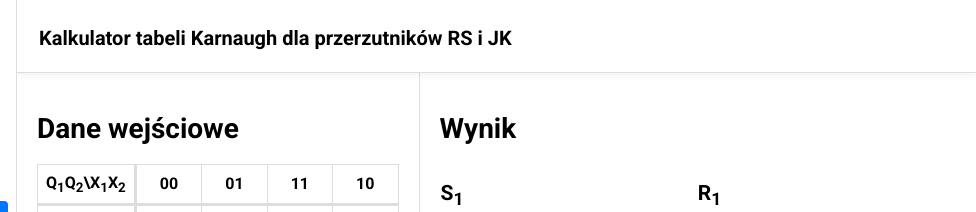
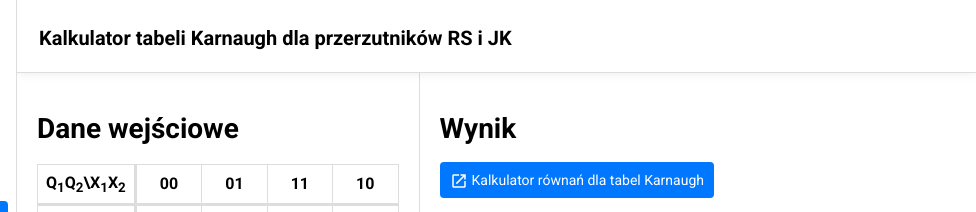
Before and after one commit to wberdowski/LogicSolver, a plain HTML site: page index.html in a window 1280 px wide. Both pictures are taken after a click on the element "Kalkulator Karnaugh dla RS i JK". Shown: the top 212 px of the page, 304-1280 px from the left. Drawn offline with Linux system fonts and the light colour scheme.

Commit message:
Add hyperlink to Karnaugh solver.

```diff
--- a/pages/calc_karnaugh_rs_jk/body.html
+++ b/pages/calc_karnaugh_rs_jk/body.html
@@ -20,6 +20,9 @@
 	</div>
 	<div class="panel">
 		<h1>Wynik</h1>
+		<div class="toolbar">
+			<a href="https://www.charlie-coleman.com/experiments/kmap/" target="_blank" class="button focusable"><img src="res/open_in_new-white-18dp.svg" class="button-icon">Kalkulator równań dla tabel Karnaugh</a>
+		</div>
 		<div class="results-grid">
 			<div class="results-row">
 				<div class="results-container">
--- a/styles/main.css
+++ b/styles/main.css
@@ -18,6 +18,7 @@ body {
 	min-width: 100px;
 	outline: none;
 	cursor: pointer;
+	text-decoration: none;
 }
 
 .button:active {
@@ -32,6 +33,10 @@ body {
 	display: inline-block;
 	vertical-align: middle;
 	margin-right: 4px;
+}
+
+.toolbar {
+	padding: 8px 0;
 }
 
 table {
```
Also changed, not shown: pages/calc_karnaugh_counter/body.html (+3 -0 lines), res/open_in_new-white-18dp.svg (added).
